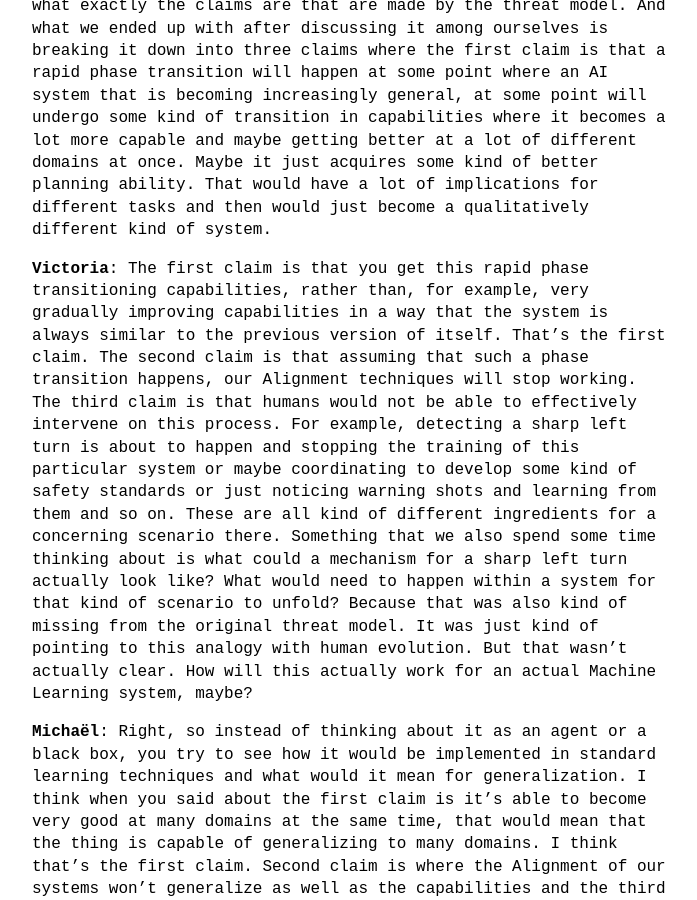
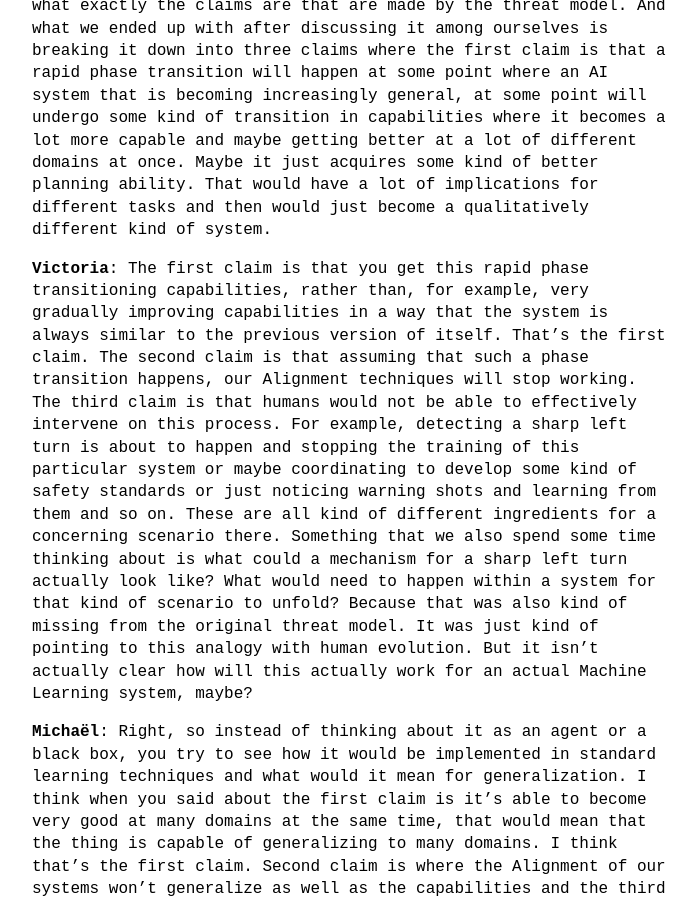
Before and after one commit to theinsideview/theinsideview.github.io, a Jekyll site: the page built from _posts/2023-01-09-krakvona.md, in a window 1280 px wide and 900 px high, scrolled down 17970 px. Shown: the whole window, without its empty margins (288-985 px from the left). Built offline with Jekyll 4.4.1, drawn with Linux system fonts in a browser that asks for light colours.

Commit message:
Update 2023-01-09-krakvona.md

```diff
--- a/_posts/2023-01-09-krakvona.md
+++ b/_posts/2023-01-09-krakvona.md
@@ -360,7 +360,7 @@ Part of the reason that I wrote a kind of distillation of the threat model or a
 I think we were not very clear in the beginning about what exactly the claims are that are made by the threat model. And what we ended up with after discussing it among ourselves is breaking it down into three claims where the first claim is that a rapid phase transition will happen at some point where an AI system that is becoming increasingly general, at some point will undergo some kind of transition in capabilities where it becomes a lot more capable and maybe getting better at a lot of different domains at once. Maybe it just acquires some kind of better planning ability. That would have a lot of implications for different tasks and then would just become a qualitatively different kind of system.
 
 **Victoria**:
-The first claim is that you get this rapid phase transitioning capabilities, rather than, for example, very gradually improving capabilities in a way that the system is always similar to the previous version of itself. That's the first claim. The second claim is that assuming that such a phase transition happens, our Alignment techniques will stop working. The third claim is that humans would not be able to effectively intervene on this process. For example, detecting a sharp left turn is about to happen and stopping the training of this particular system or maybe coordinating to develop some kind of safety standards or just noticing warning shots and learning from them and so on. These are all kind of different ingredients for a concerning scenario there. Something that we also spend some time thinking about is what could a mechanism for a sharp left turn actually look like? What would need to happen within a system for that kind of scenario to unfold? Because that was also kind of missing from the original threat model. It was just kind of pointing to this analogy with human evolution. But that wasn't actually clear. How will this actually work for an actual Machine Learning system, maybe?
+The first claim is that you get this rapid phase transitioning capabilities, rather than, for example, very gradually improving capabilities in a way that the system is always similar to the previous version of itself. That's the first claim. The second claim is that assuming that such a phase transition happens, our Alignment techniques will stop working. The third claim is that humans would not be able to effectively intervene on this process. For example, detecting a sharp left turn is about to happen and stopping the training of this particular system or maybe coordinating to develop some kind of safety standards or just noticing warning shots and learning from them and so on. These are all kind of different ingredients for a concerning scenario there. Something that we also spend some time thinking about is what could a mechanism for a sharp left turn actually look like? What would need to happen within a system for that kind of scenario to unfold? Because that was also kind of missing from the original threat model. It was just kind of pointing to this analogy with human evolution. But it isn't actually clear how will this actually work for an actual Machine Learning system, maybe?
 
 **Michaël**:
 Right, so instead of thinking about it as an agent or a black box, you try to see how it would be implemented in standard learning techniques and what would it mean for generalization. I think when you said about the first claim is it's able to become very good at many domains at the same time, that would mean that the thing is capable of generalizing to many domains. I think that's the first claim. Second claim is where the Alignment of our systems won't generalize as well as the capabilities and the third one is that we'll not be able to stop it. Is it basically right?
```
